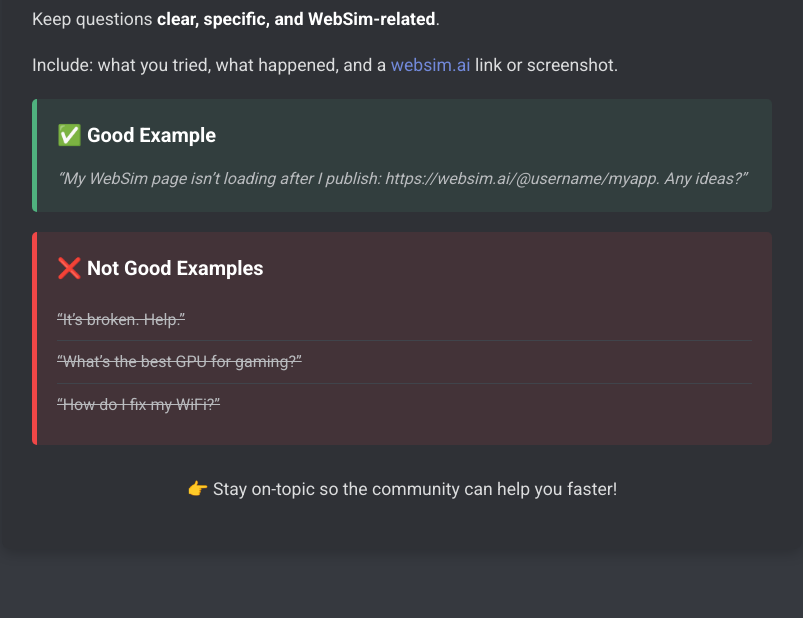
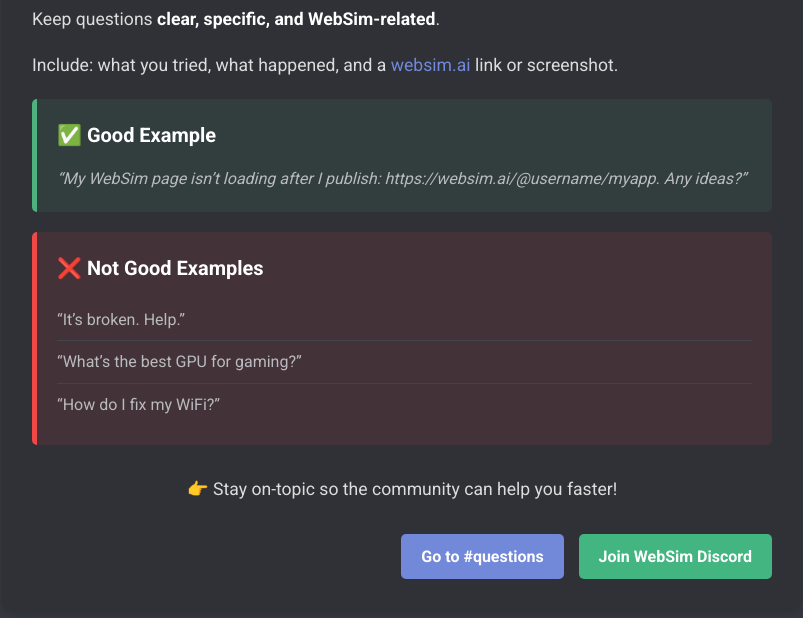
Before and after one commit to websimapi/websim-questions, a plain HTML site: page index.html in a window 1280 px wide. Shown: the part 116-734 px from the top of the page, without its empty margins (238-1041 px from the left). Drawn offline with Linux system fonts and the light colour scheme.

Commit message:
v2: Remove the line cross on the not good examples and add a discord link https://discord.gg/websim in bottom right to click to join and a link https://discord.com/channels/1223113914271793282/1223121481459040411 to gop directly to Question section in di

```diff
--- a/index.html
+++ b/index.html
@@ -30,6 +30,11 @@
         </div>
 
         <p class="footer-text">👉 Stay on-topic so the community can help you faster!</p>
+
+        <div class="discord-links">
+            <a href="https://discord.com/channels/1223113914271793282/1223121481459040411" target="_blank" rel="noopener noreferrer" class="discord-button">Go to #questions</a>
+            <a href="https://discord.gg/websim" target="_blank" rel="noopener noreferrer" class="discord-button join">Join WebSim Discord</a>
+        </div>
     </div>
 <script defer src="https://static.cloudflareinsights.com/beacon.min.js/v8c78df7c7c0f484497ecbca7046644da1771523124516" integrity="sha512-8DS7rgIrAmghBFwoOTujcf6D9rXvH8xm8JQ1Ja01h9QX8EzXldiszufYa4IFfKdLUKTTrnSFXLDkUEOTrZQ8Qg==" data-cf-beacon='{"version":"2024.11.0","token":"4c6229722a6346bc8eb5cb0e5eae5d41","server_timing":{"name":{"cfCacheStatus":true,"cfEdge":true,"cfExtPri":true,"cfL4":true,"cfOrigin":true,"cfSpeedBrain":true},"location_startswith":null}}' crossorigin="anonymous"></script>
 </body>
--- a/style.css
+++ b/style.css
@@ -97,7 +97,6 @@ ul li {
     padding: 8px 0;
     border-bottom: 1px solid #40444b;
     color: #b9bbbe;
-    text-decoration: line-through; /* Strikethrough for bad examples */
 }
 
 ul li:last-child {
@@ -108,6 +107,39 @@ ul li:last-child {
     text-align: center;
     margin-top: 30px;
     font-size: 1.1em;
+}
+
+.discord-links {
+    margin-top: 30px;
+    text-align: right;
+    display: flex;
+    justify-content: flex-end;
+    gap: 15px;
+    flex-wrap: wrap;
+}
+
+.discord-button {
+    display: inline-block;
+    padding: 10px 20px;
+    border-radius: 5px;
+    background-color: #7289da;
+    color: #ffffff;
+    text-decoration: none;
+    font-weight: bold;
+    transition: background-color 0.2s ease-in-out;
+}
+
+.discord-button:hover {
+    background-color: #677bc4;
+    text-decoration: none;
+}
+
+.discord-button.join {
+    background-color: #43b581; /* Discord green */
+}
+
+.discord-button.join:hover {
+    background-color: #3aa072;
 }
 
 /* Mobile responsiveness */
@@ -127,4 +159,8 @@ ul li:last-child {
     p {
         font-size: 1em;
     }
+    .discord-links {
+        justify-content: center;
+        text-align: center;
+    }
 }
```
